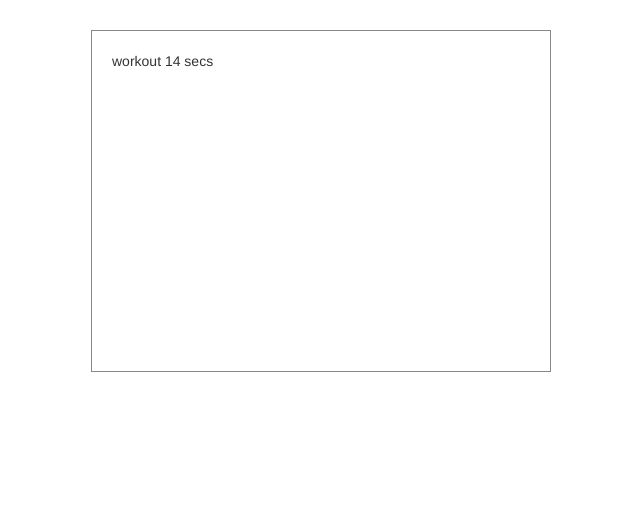
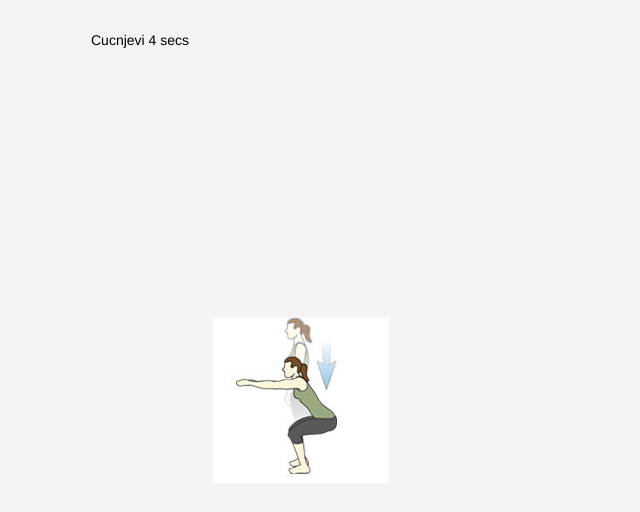
Before and after one commit to ssf01/WorkoutApp, a plain HTML site: page index.html in a window 1280 px wide. Both pictures are taken after a click on the link "start timer". Shown: the whole page, without its empty margins (339-979 px from the left). Drawn offline with Linux system fonts and the light colour scheme.

Commit message:
add images, functions refatcored

```diff
--- a/css/main.css
+++ b/css/main.css
@@ -1,6 +1,7 @@
+html, body { height: 100%;}
+.WorkoutApp { color: #000;}
+.holder { margin-top: 30px;}
 
-.holder { margin-top: 30px;}
-.unstyled { border: 1px solid #888888; min-height: 300px; padding: 20px;}
 .btn { margin: 10px; width: 90px;}
 
 .wrongAHolder { display: inline-block; position: relative; }
--- a/index.html
+++ b/index.html
@@ -25,11 +25,11 @@
         <!-- Add your site or application content here -->
         <div class="container row">
           <div class="holder span6 offset3">
-            <ul class="unstyled WorkoutApp">
+            <div class="WorkoutApp">
 
-                <a class="start" href="#">start timer</a>
+                <a class="btn start" href="#">start timer</a>
 
-            </ul>
+            </div>
             </div>
         </div>
 
--- a/js/main.js
+++ b/js/main.js
@@ -2,29 +2,33 @@ window.WorkoutApp || (window.WorkoutApp = {});
 (function(window, $, _, WorkoutApp, undefined) {
     var Workouts = {
         1: {
-            name: 'some name',
-            time: 30,
+            name: 'Cucnjevi',
+            bgImg: 'cucnjevi',
+            time: 5
+        },
+        2: {
+            name: "Sklekovi",
+            bgImg: 'sklekovi',
+            time: 5
         }
-
     };
 
-    //var timer = 10;
     WorkoutApp.init = function () {
         self = this;
-        self.counter = "";
-
+        self.i = 0;
+        self.wokrouts_no = _.size(Workouts);
 
         $(".start").on('click', function() {
             self.callWorkout();
         });
     };
 
-    WorkoutApp.contDown = function (timer, caller) {
-        var self = this,
-            counter = setInterval(function() {
+    WorkoutApp.countdown = function (timer, caller) {
+        var counter = setInterval(function() {
 
             if (timer < 0) {
                 clearInterval(counter);
+
                 if (caller === "pause"){
                     self.callWorkout();
                 } else {
@@ -32,18 +36,25 @@ window.WorkoutApp || (window.WorkoutApp = {});
                 }
                 return;
             }
-            $(".WorkoutApp").html(caller + " " + timer + " secs");
+            $(".WorkoutApp").html(caller+ " " +timer+ " secs");
             timer--;
         }, 1000);
-
     };
 
     WorkoutApp.callPause = function () {
-        this.contDown(11, "pause");
+        $('body').css("background", "blue");
+
+        if (this.i === this.wokrouts_no) {
+            $(".WorkoutApp").html("DONE");
+        } else {
+            this.countdown(3, "pause");
+        }
     };
 
     WorkoutApp.callWorkout = function () {
-        this.contDown(15, "workout");
+        this.i++;
+        $("body").css("background", "url('img/" +Workouts[this.i].bgImg+ ".jpg') no-repeat center center #f4f4f4");
+        this.countdown(Workouts[this.i].time, Workouts[this.i].name);
     };
 
     $(window.document).ready($.proxy(WorkoutApp.init, WorkoutApp));
```
Also changed, not shown: img/cucnjevi.jpg (added), img/sklekovi.jpg (added).
